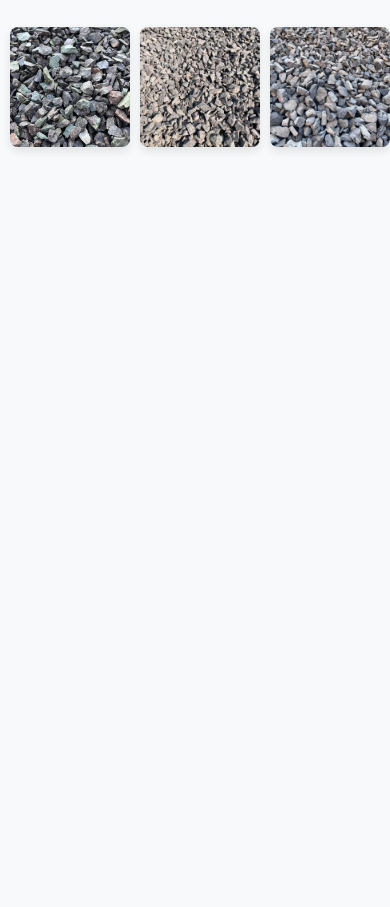
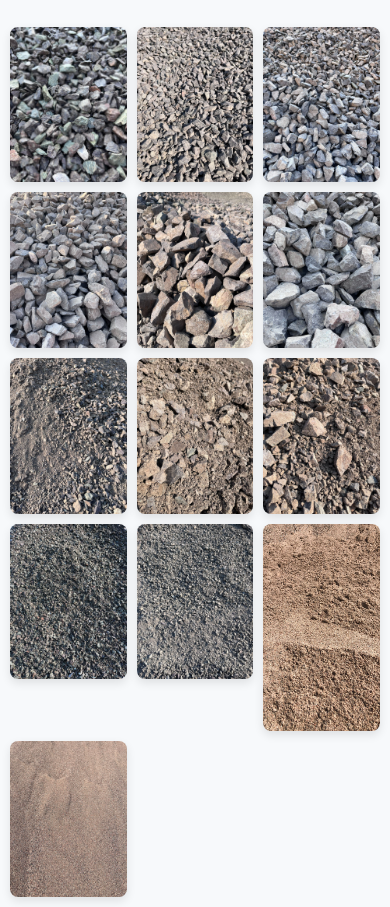
Before and after one commit to user-name232323/mobile, a plain HTML site: page index.html in a window 390 px wide. Shown: the part 51-958 px from the top of the page. Before the commit the page ends 844 px from the top, so only its background shows below. Drawn offline with Linux system fonts and the light colour scheme.

Commit message:
Три колонки

```diff
--- a/style.css
+++ b/style.css
@@ -12,9 +12,11 @@ body {
   color: #111;
 }
 
+/* ==== Desktop по умолчанию ==== */
 .image-row {
   display: flex;
-  overflow-x: auto;
+  flex-wrap: wrap;       /* десктоп — оборачиваем картинки на новые ряды */
+  justify-content: flex-start;
   gap: 10px;
   padding: 10px;
   scroll-behavior: smooth;
@@ -25,9 +27,8 @@ body {
 }
 
 .image-row img {
-  flex: 0 0 auto;
-  width: 120px;
-  height: 120px;
+  width: 150px;
+  height: 150px;
   object-fit: cover;
   border-radius: 8px;
   box-shadow: 0 4px 10px rgba(0,0,0,0.1);
@@ -38,13 +39,17 @@ body {
   transform: scale(1.05);
 }
 
-@media (min-width: 768px) {
+/* ==== Мобильная версия ==== */
+@media (max-width: 767px) {
   .image-row {
-    flex-wrap: wrap;
-    justify-content: flex-start;
+    display: grid;
+    grid-template-columns: repeat(3, 1fr); /* 3 колонки */
+    gap: 10px;
+    padding: 10px;
   }
+
   .image-row img {
-    width: 150px;
-    height: 150px;
+    width: 100%;    /* картинка заполняет колонку */
+    height: auto;   /* пропорциональная высота */
   }
 }
```
